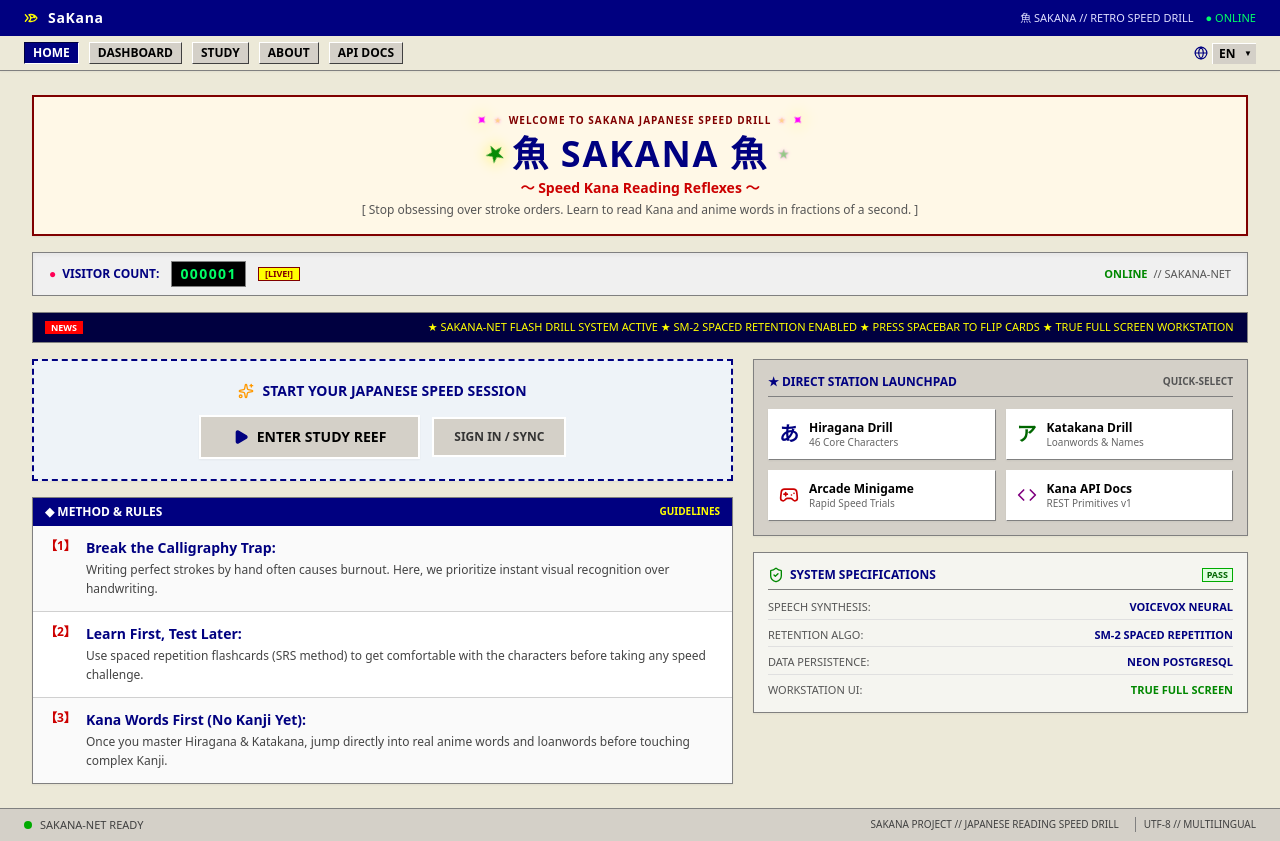
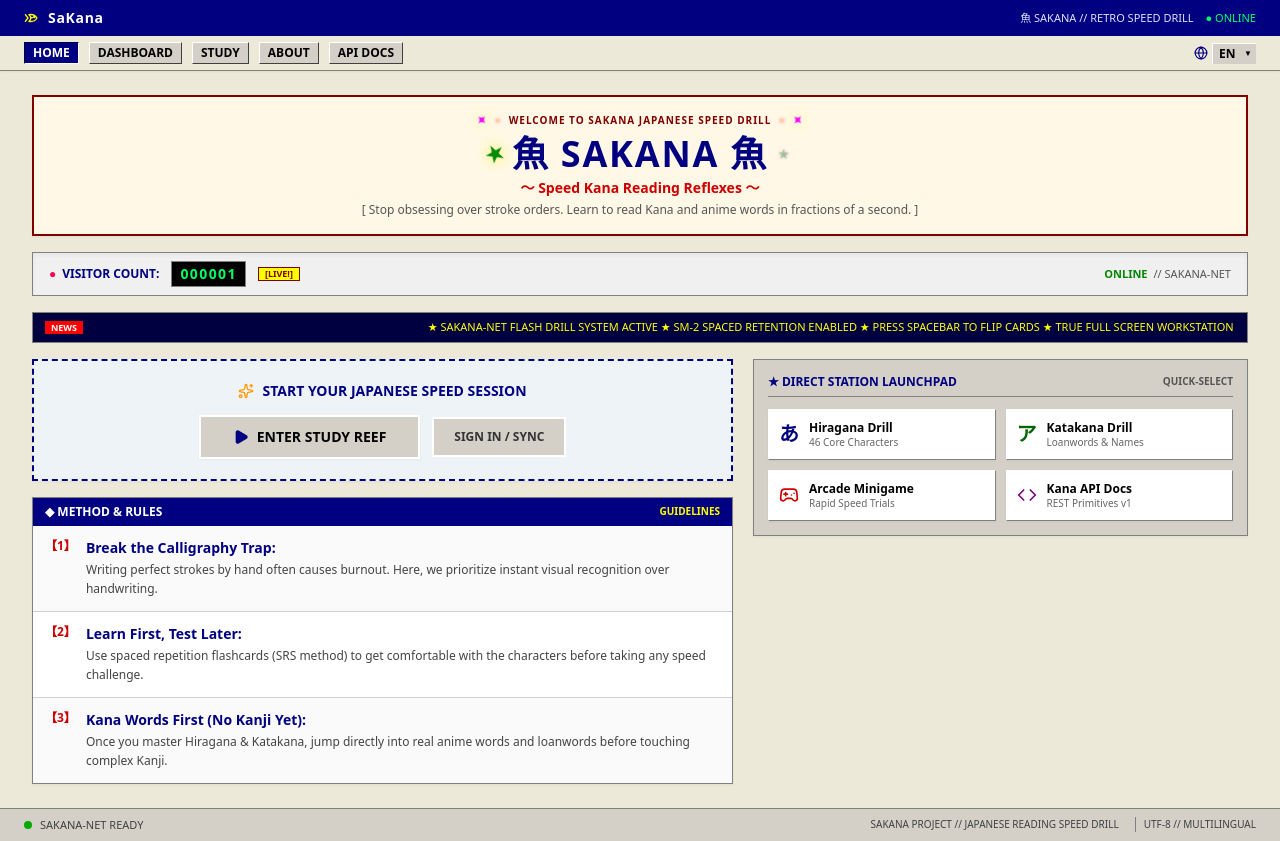
Before and after one commit to kurzagin/japanese-learning, a Next.js app: page / in a window 1280 px wide. Built offline with nearby package versions, Linux system fonts and the light colour scheme; no server answers; the database is empty.

Commit message:
Remove system specifications section from homepage

```diff
--- a/src/app/HomeClient.tsx
+++ b/src/app/HomeClient.tsx
@@ -4,7 +4,7 @@ import { useState, useEffect } from "react";
 import Link from "next/link";
 import { RetroNavbar } from "@/components/RetroNavbar";
 import { useLanguage } from "@/context/LanguageContext";
-import { Play, Sparkles, Gamepad2, Code, ShieldCheck } from "lucide-react";
+import { Play, Sparkles, Gamepad2, Code } from "lucide-react";
 
 export default function HomePage() {
   const { t } = useLanguage();
@@ -213,37 +213,6 @@ export default function HomePage() {
               </div>
             </div>
 
-            {/* System Architecture Box */}
-            <div className="border border-[#808080] bg-[#f5f5f0] p-3.5 text-xs space-y-2.5 shadow-xs">
-              <div className="font-bold text-[#000080] border-b border-[#808080] pb-1.5 flex items-center justify-between">
-                <div className="flex items-center gap-1.5">
-                  <ShieldCheck className="w-4 h-4 text-[#008800]" />
-                  <span>SYSTEM SPECIFICATIONS</span>
-                </div>
-                <span className="text-[9px] bg-[#e0ffe0] border border-[#00aa00] text-[#006600] px-1 font-mono font-bold">
-                  PASS
-                </span>
-              </div>
-
-              <div className="space-y-2 text-[11px] font-mono">
-                <div className="flex justify-between border-b border-[#e0e0e0] pb-1">
-                  <span className="text-[#555]">SPEECH SYNTHESIS:</span>
-                  <span className="text-[#000080] font-bold">VOICEVOX NEURAL</span>
-                </div>
-                <div className="flex justify-between border-b border-[#e0e0e0] pb-1">
-                  <span className="text-[#555]">RETENTION ALGO:</span>
-                  <span className="text-[#000080] font-bold">SM-2 SPACED REPETITION</span>
-                </div>
-                <div className="flex justify-between border-b border-[#e0e0e0] pb-1">
-                  <span className="text-[#555]">DATA PERSISTENCE:</span>
-                  <span className="text-[#000080] font-bold">NEON POSTGRESQL</span>
-                </div>
-                <div className="flex justify-between">
-                  <span className="text-[#555]">WORKSTATION UI:</span>
-                  <span className="text-[#008800] font-bold">TRUE FULL SCREEN</span>
-                </div>
-              </div>
-            </div>
           </div>
         </div>
       </main>
```
